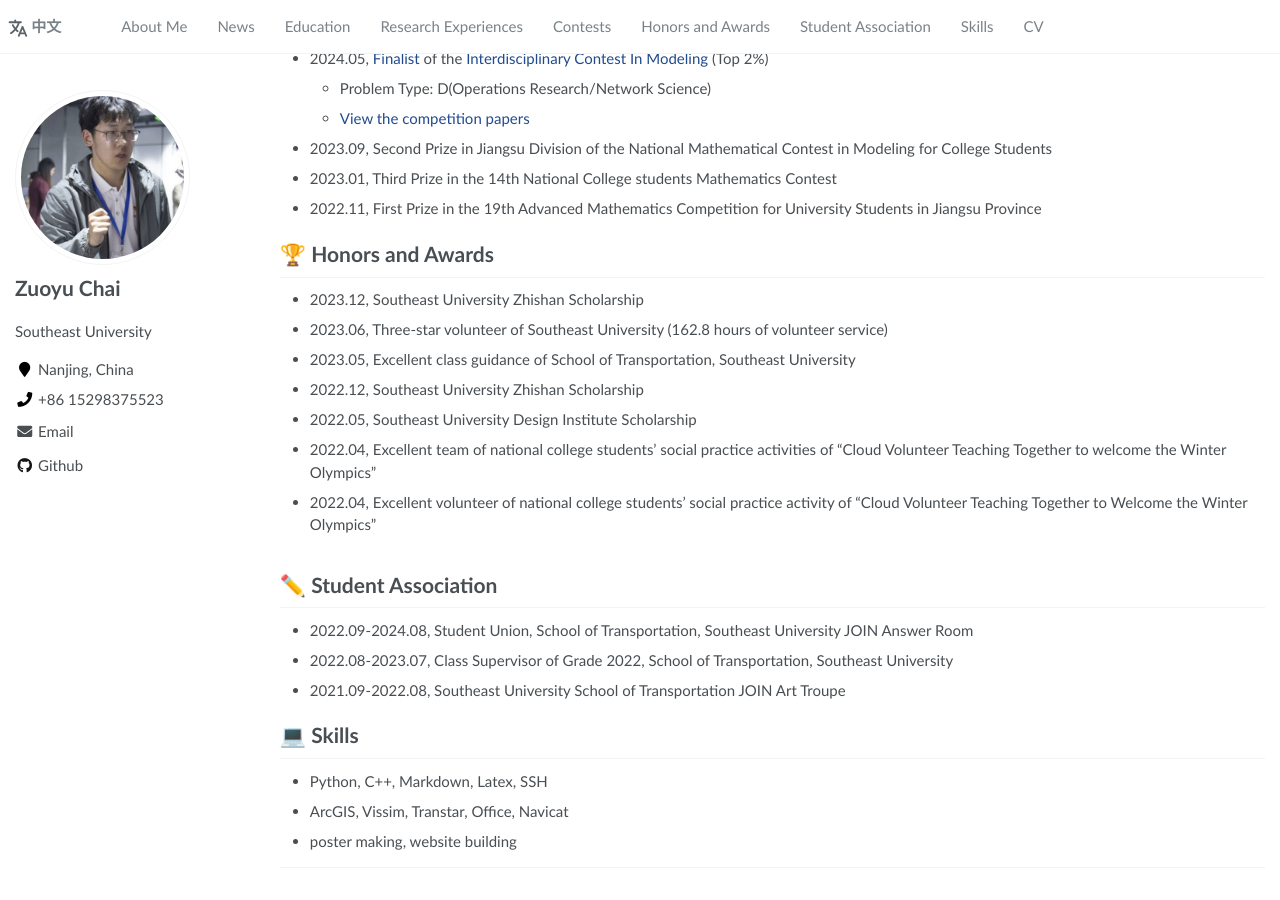
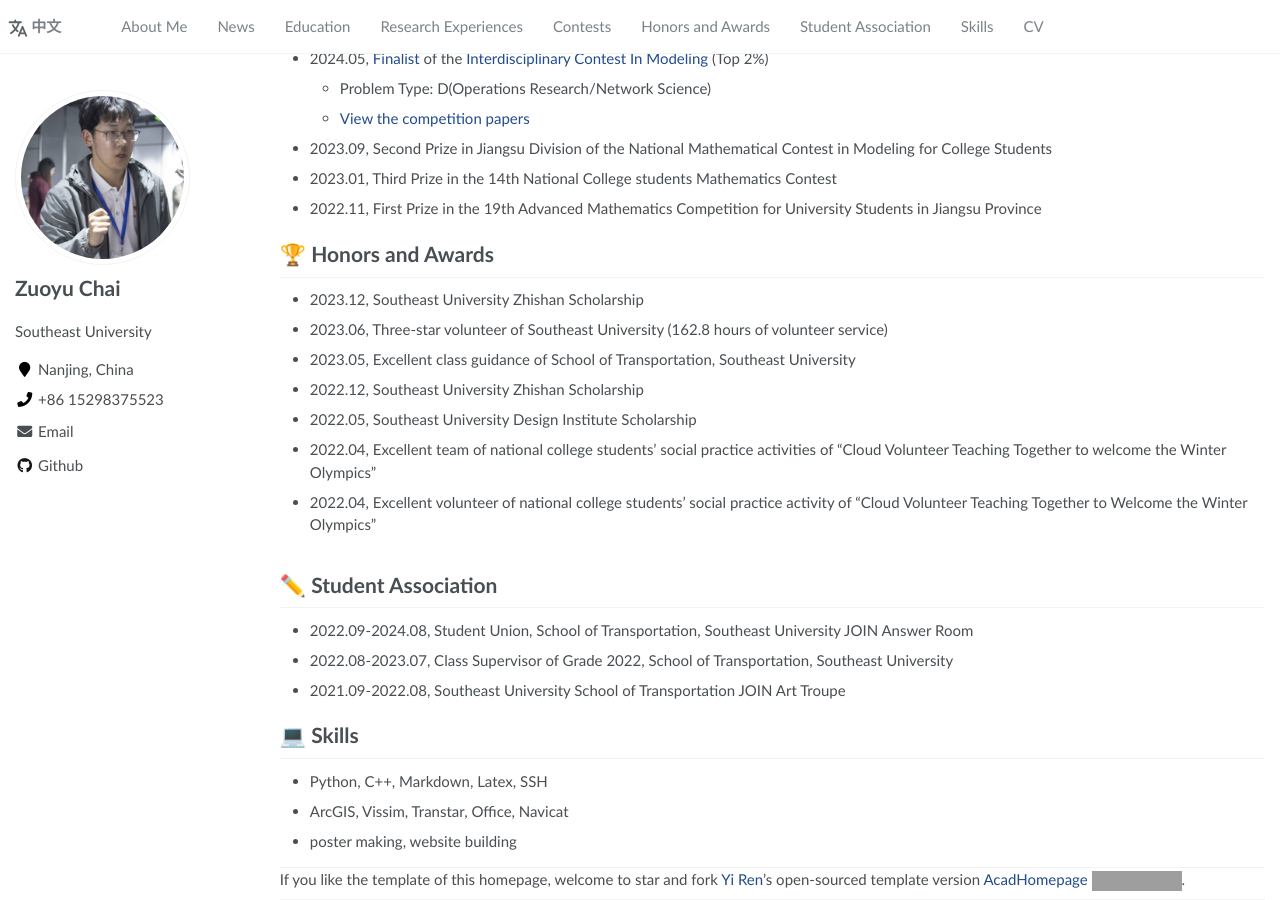
Before and after one commit to zychai/zychai.github.io, a Jekyll site: the page built from _pages/about.md, in a window 1280 px wide and 900 px high, scrolled down 2125 px. Built offline with Jekyll 4.4.1, drawn with Linux system fonts in a browser that asks for light colours; before the commit the page ends 2993 px from its top, so only the background shows below that; part of the change alters nothing that is shown; some of the changed text lies outside the part shown; grey boxes are pictures that could not be loaded.

Commit message:
update about

```diff
--- a/_pages/about.md
+++ b/_pages/about.md
@@ -22,7 +22,7 @@ I hope to improve my academic research ability and engineering practice ability
 # 🎓 Education
 ## 2021.09 - 2025.06, Undergraduate
 - [Southeast University](https://www.seu.edu.cn), [School of Transportation](https://tc.seu.edu.cn), Traffic Engineering (MAO Yisheng), Nanjing
-- GPA：3.75/4.0, Average score：88.79
+- GPA：3.75/4.0
 - Major courses: Transportation Planning (97), Urban Public Transport Planning and Operation Management (92), Transportation system Analysis, Transportation Big Data Analysis, Academic reading and writing (94), Engineering mathematical analysis (93), Linear Algebra (94), Probability Theory and Mathematical Statistics (92), Data Structures and Algorithms (93)
 
 
@@ -101,3 +101,7 @@ I hope to improve my academic research ability and engineering practice ability
 - poster making, website building
 
 ---
+
+If you like the template of this homepage, welcome to star and fork [Yi Ren](https://github.com/RayeRen)'s open-sourced template version [AcadHomepage ![](https://img.shields.io/github/stars/RayeRen/acad-homepage.github.io?style=social)](https://github.com/RayeRen/acad-homepage.github.io).
+
+---
```
